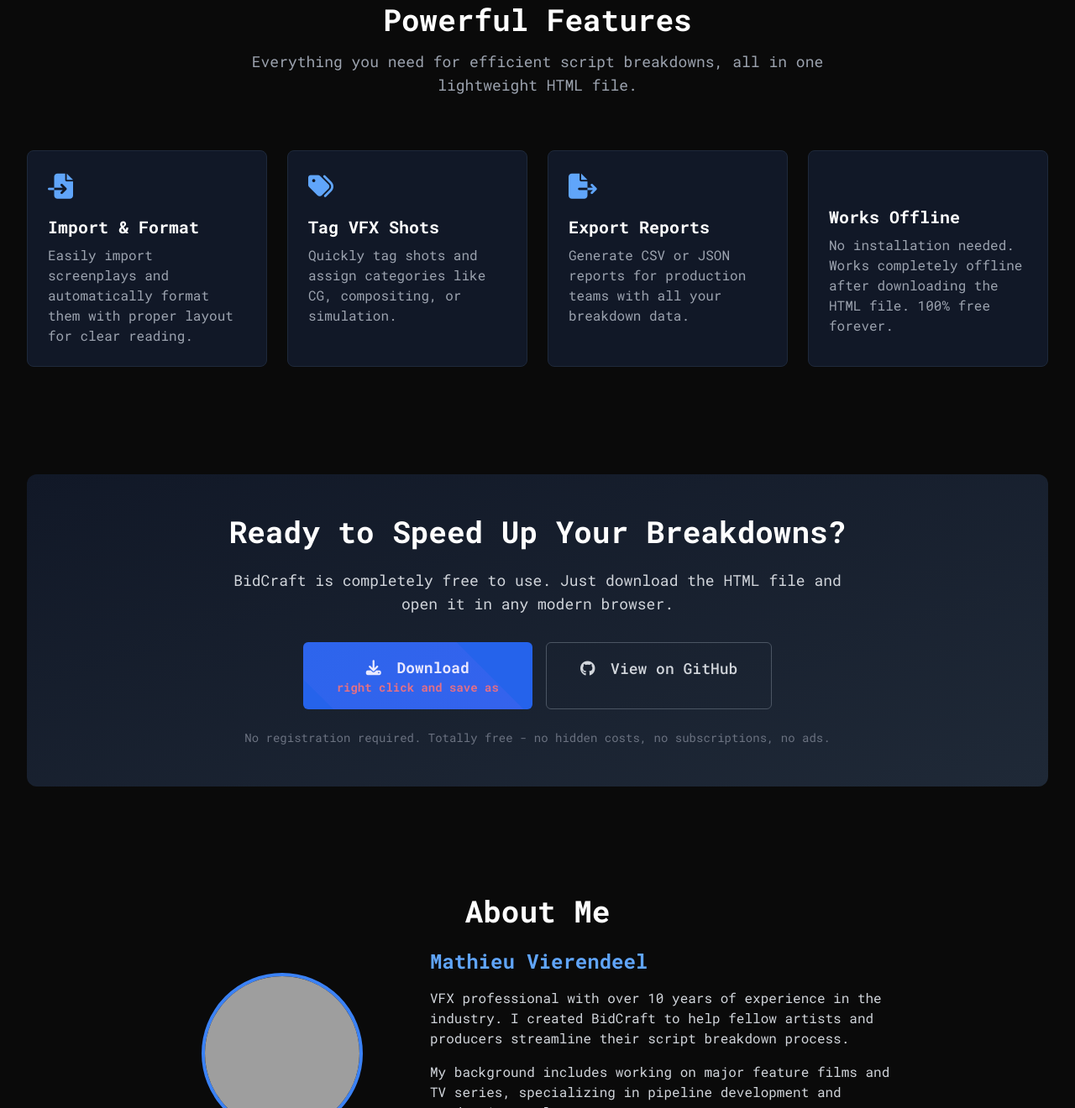
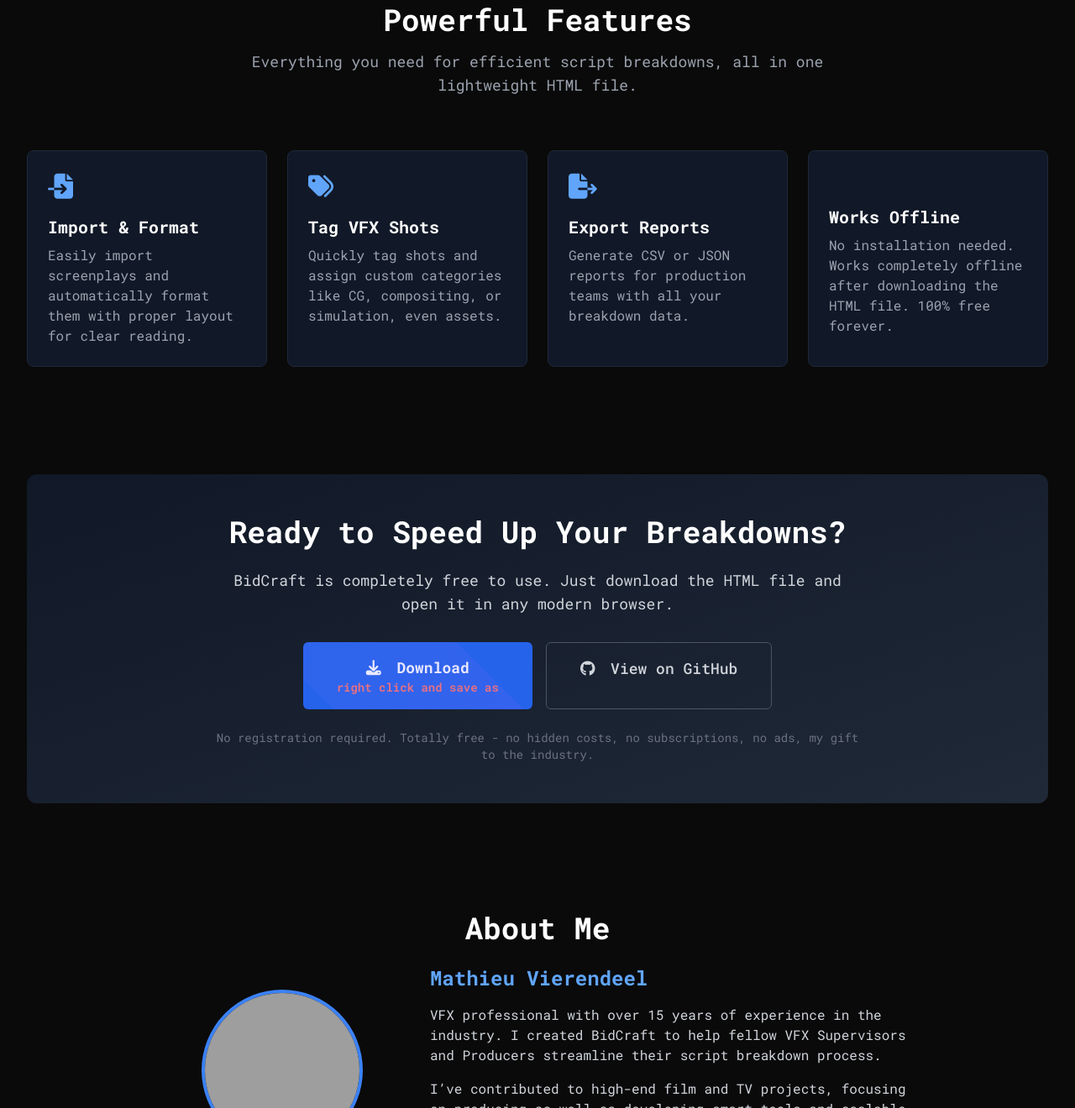
Before and after one commit to vfx2-0/bidbot, a plain HTML site: page index.html in a window 1280 px wide. Shown: the part 1480-2800 px from the top of the page at 84% size. Drawn offline with nearby package versions, Linux system fonts and the light colour scheme; grey boxes are pictures that could not be loaded; some icons are missing.

Commit message:
Update index.html

```diff
--- a/index.html
+++ b/index.html
@@ -118,7 +118,7 @@
                 <span class="gradient-text">Faster than ever.</span>
             </h1>
             <p class="text-lg md:text-xl text-gray-400 max-w-3xl mx-auto mb-10">
-                BidCraft is a free HTML tool that helps VFX professionals quickly analyze scripts,
+                BidCraft is a free downloadable HTML tool that helps VFX professionals quickly analyze scripts,
                 tag shots, and prepare breakdowns for accurate bidding.
             </p>
             <div class="flex flex-col sm:flex-row justify-center gap-4 mb-16">
@@ -172,7 +172,7 @@
                 </div>
                 <h3 class="text-xl font-bold mb-2 text-white">Tag VFX Shots</h3>
                 <p class="text-gray-400">
-                    Quickly tag shots and assign categories like CG, compositing, or simulation.
+                    Quickly tag shots and assign custom categories like CG, compositing, or simulation, even assets.
                 </p>
             </div>
 
@@ -218,7 +218,7 @@
                     </a>
                 </div>
                 <p class="text-sm text-gray-500 mt-6">
-                    No registration required. Totally free - no hidden costs, no subscriptions, no ads.
+                    No registration required. Totally free - no hidden costs, no subscriptions, no ads, my gift to the industry.
                 </p>
             </div>
         </div>
@@ -238,10 +238,10 @@
                     <div class="md:w-2/3 text-left">
                         <h3 class="text-2xl font-bold text-blue-400 mb-4">Mathieu Vierendeel</h3>
                         <p class="text-gray-300 mb-4">
-                            VFX professional with over 10 years of experience in the industry. I created BidCraft to help fellow artists and producers streamline their script breakdown process.
+                            VFX professional with over 15 years of experience in the industry. I created BidCraft to help fellow VFX Supervisors and Producers streamline their script breakdown process.
                         </p>
                         <p class="text-gray-300 mb-4">
-                            My background includes working on major feature films and TV series, specializing in pipeline development and production tools.
+                            I’ve contributed to high-end film and TV projects, focusing on producing as well as developing smart tools and scalable production pipelines.
                         </p>
                         <div class="flex space-x-4 justify-center md:justify-start">
                             <a href="https://www.linkedin.com/in/mvierendeel/" target="_blank" class="text-blue-400 hover:text-blue-300 text-xl">
```
